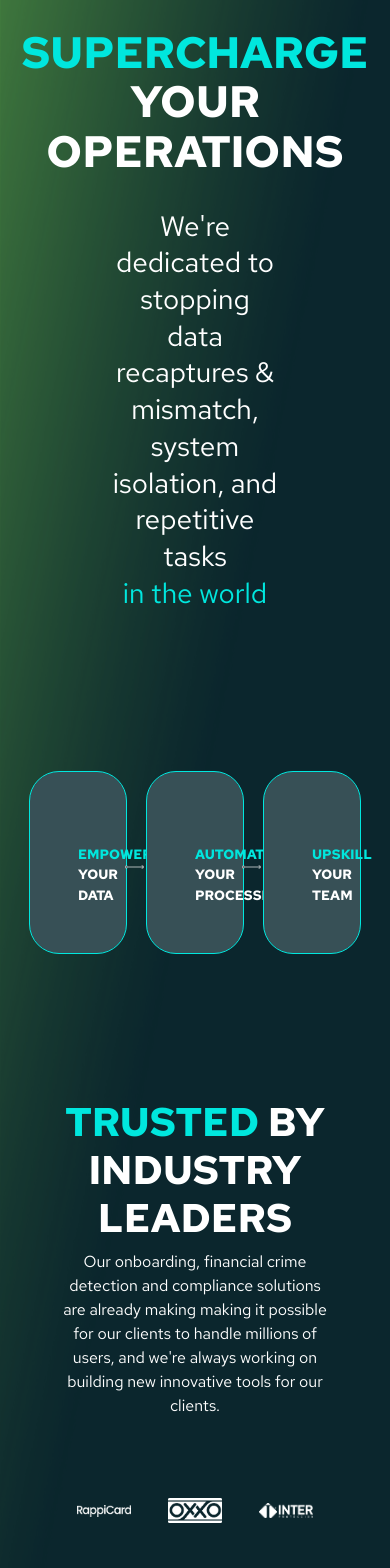
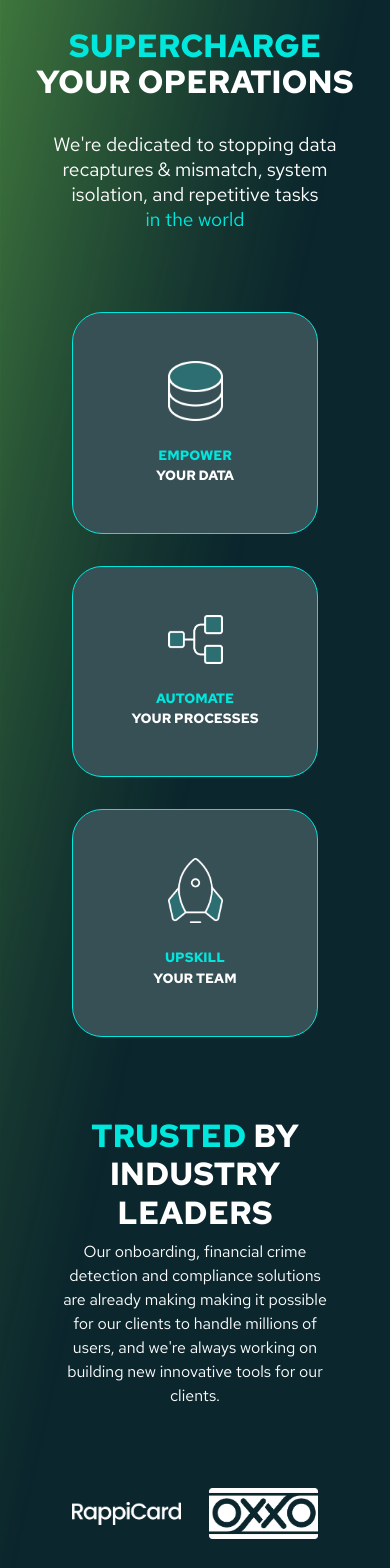
Before and after one commit to dokodeko/backbone, a Next.js app: page / in a window 390 px wide. Shown: the part 100-1668 px from the top of the page. Built offline with nearby package versions, Linux system fonts and the light colour scheme.

Commit message:
reposive listo

```diff
--- a/components/paginas/index/index.module.css
+++ b/components/paginas/index/index.module.css
@@ -265,5 +265,64 @@
   .card_4:last-of-type {
     margin-bottom: 0rem;
   }
-
+  .contenedor_index_hero {
+    margin-bottom: 5rem;
+  }
+  .contenedor_index_hero h1 {
+    font-size: 2rem;
+  }
+  .contenedor_index_hero p {
+    font-size: 1.2rem;
+    width: 80%;
+  }
+  .contenedor_cards_index {
+    margin-bottom: 3rem;
+  }
+  .card_3 {
+    width: 70%;
+    margin-bottom: 2rem;
+  }
+  .texto_truested_index {
+    margin-bottom: 3rem;
+  }
+  .texto_truested_index h2 {
+    font-size: 2rem;
+  }
+  .cont_img_truested div {
+    flex: 0 0 40%;
+    margin-bottom: 2rem;
+  }
+  .cont_engines_1 {
+    flex: 0 0 90%;
+  }
+  .engines_img1 {
+    margin-left: auto;
+    margin-top: 3rem;
+    display: flex;
+    margin-right: auto;
+  }
+  .cont_engines_2 {
+    flex: 0 0 90%;
+  }
+  .engines_img2 {
+    margin-top: 3rem;
+  }
+  .texto_engines_index:last-of-type {
+    flex-direction: column-reverse;
+  }
+  .cont_card_index h3 {
+    font-size: 2rem;
+  }
+  .card_4 {
+    width: 90%;
+  }
+  .cont_contac h4 {
+    font-size: 1.5rem;
+  }
+  .cont_contac_fielset {
+    width: 90%;
+  }
+  .boton_contact{
+    width: 30%;
+  }
 }
--- a/components/ui/Card/cards.module.css
+++ b/components/ui/Card/cards.module.css
@@ -79,4 +79,7 @@
   .card_custom {
     padding: 2rem;
   }
+  .flecha {
+    display: none;
+  }
 }
```
